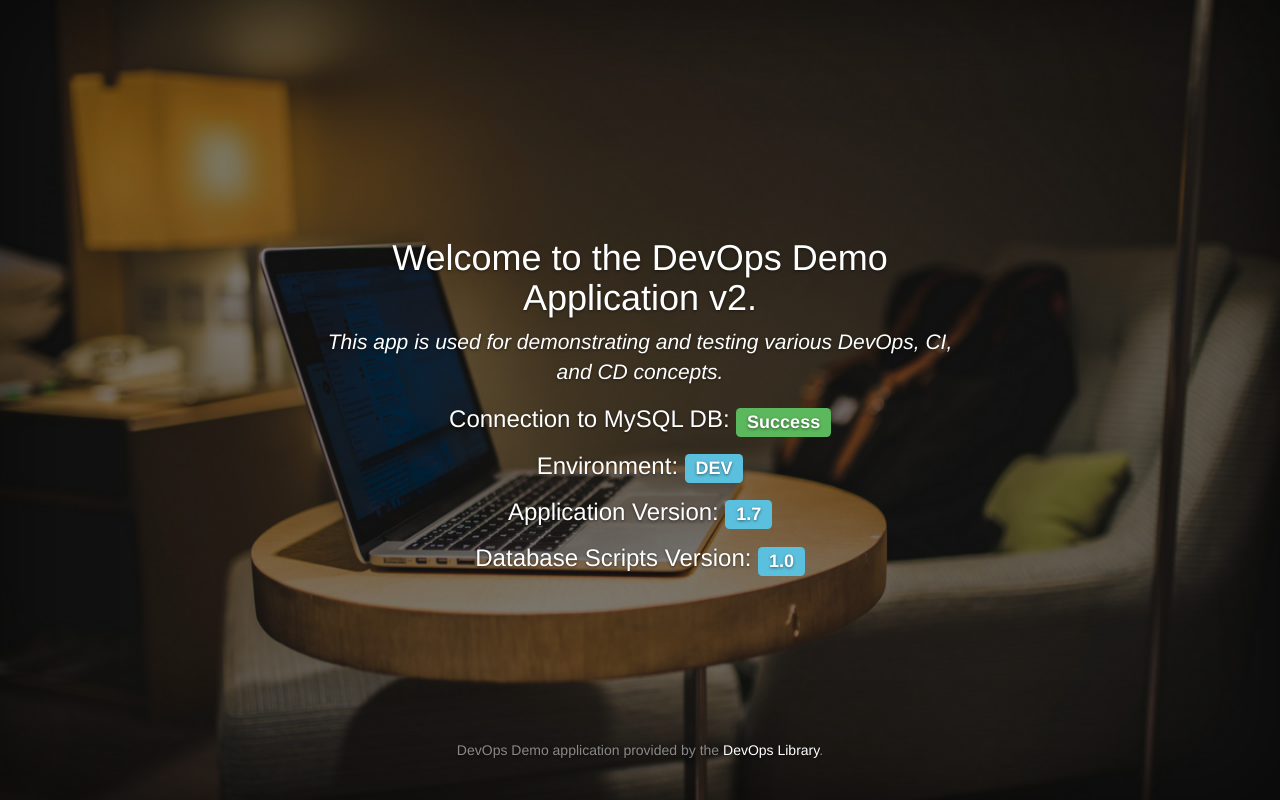
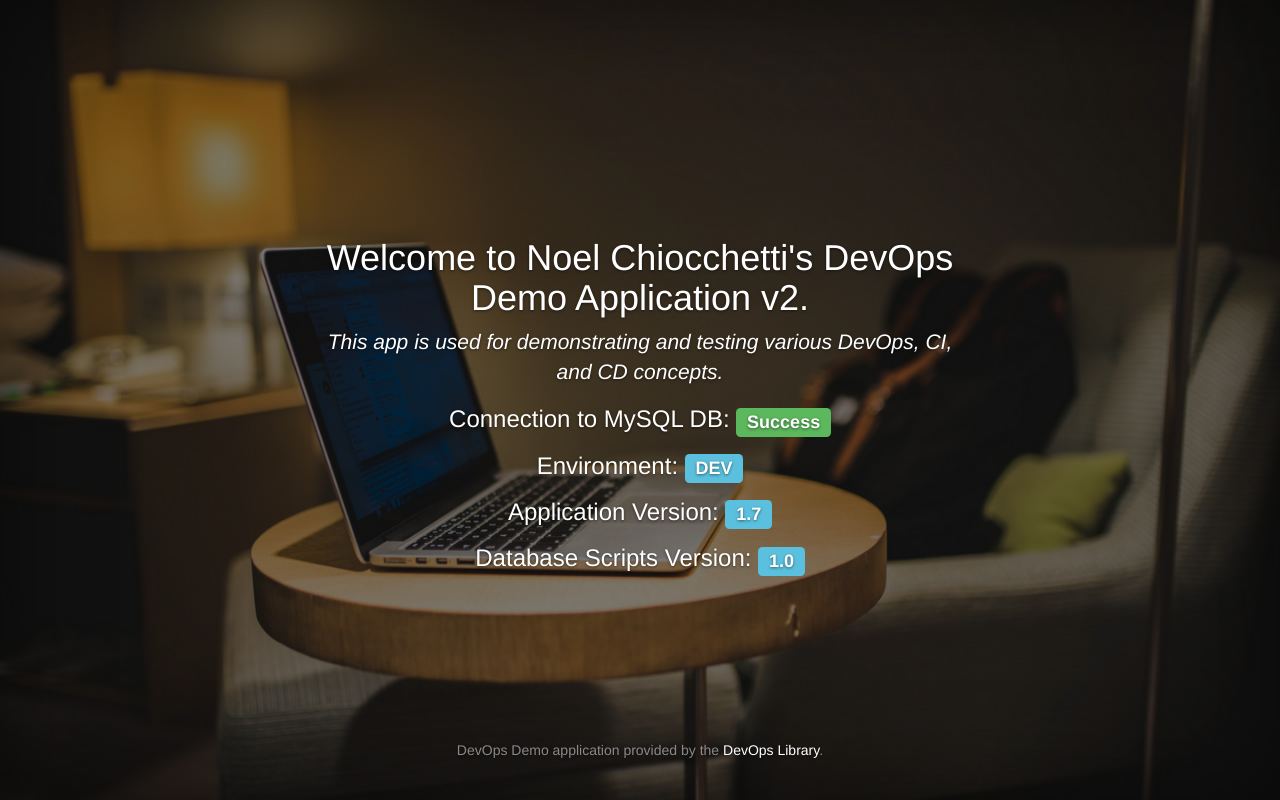
Before and after one commit to noelchiocchetti/devops-demo-app, a PHP site: page / in a window 1280 px wide. Run offline with PHP 8.4, Linux system fonts and the light colour scheme; data comes from the database, SQL or seed files in the repository; data that the repository does not hold is empty.

Commit message:
Customized index.php

```diff
--- a/index.php
+++ b/index.php
@@ -64,7 +64,7 @@ $conn->close(); ?>
         <div class="cover-container">
 
             <div class="inner cover">
-                <h1 class="cover-heading">Welcome to the DevOps Demo Application v2.</h1>
+                <h1 class="cover-heading">Welcome to Noel Chiocchetti's DevOps Demo Application v2.</h1>
                 <p class="lead"><i>This app is used for demonstrating and testing various DevOps, CI, and CD concepts.</i></p>
                 <h3>Connection to MySQL DB:
                     <?php
```
